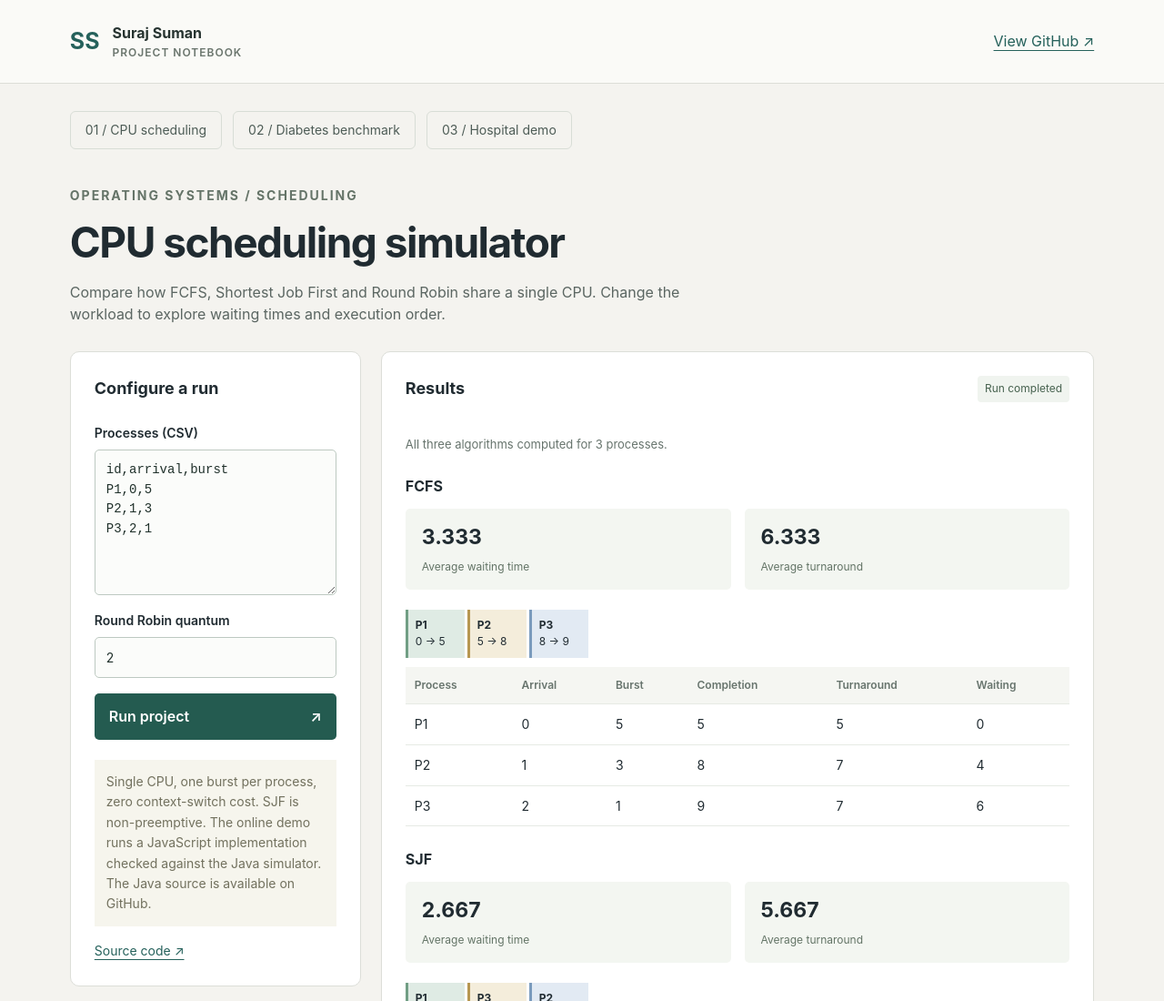
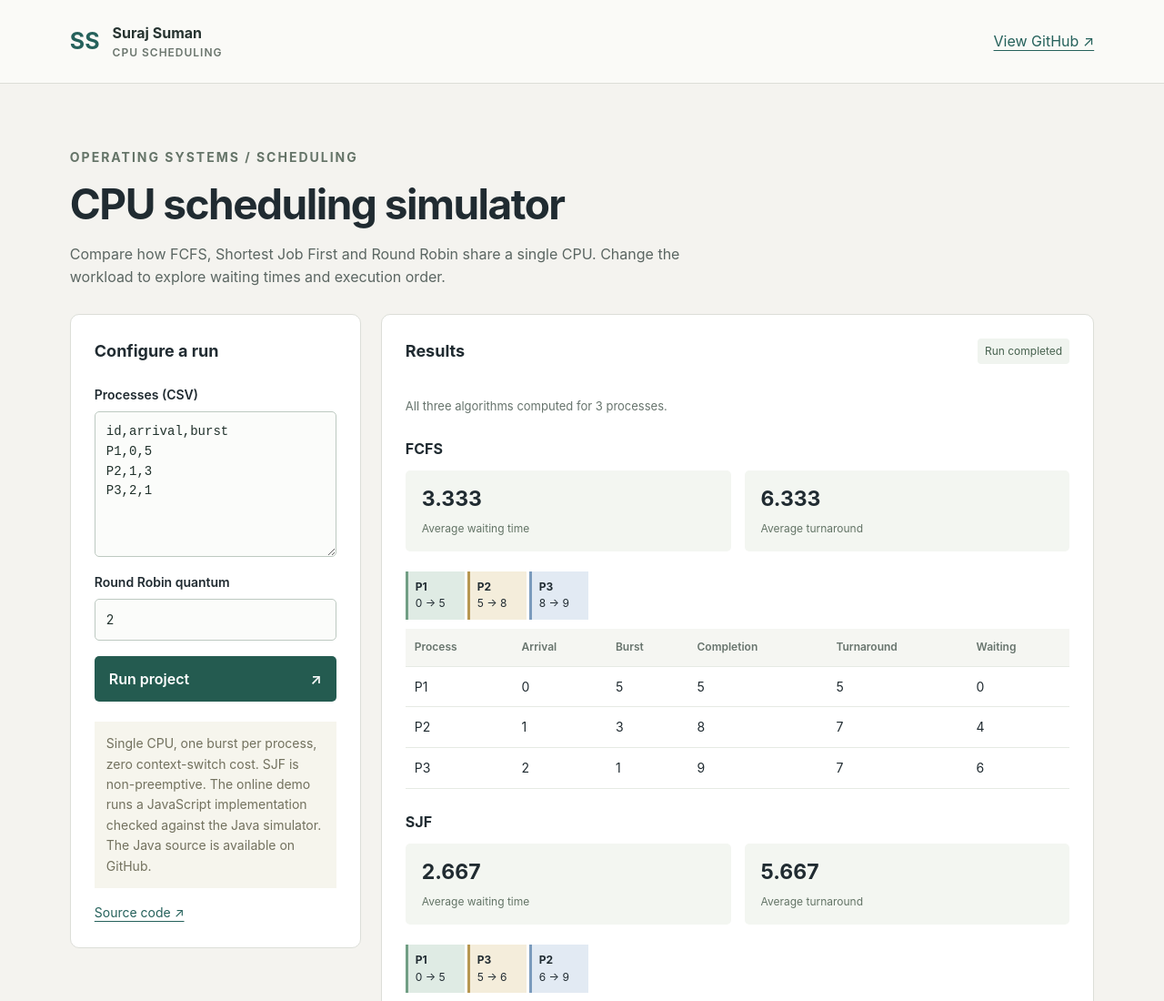
Before and after one commit to surajsuman23/cpu-scheduling-simulator, a plain HTML site: page docs/index.html in a window 1280 px wide. Shown: the top 1100 px of the page at 91% size. Drawn offline with Linux system fonts and the light colour scheme.

Commit message:
Separate CPU simulator interface and deployment

```diff
--- a/docs/app.js
+++ b/docs/app.js
@@ -7,8 +7,6 @@ const stat = (value,label)=>'<div class="stat"><strong>'+esc(value)+'</strong><s
 let app, latest;
 const configs = {
  cpu:{title:'CPU scheduling simulator',intro:'Compare how FCFS, Shortest Job First and Round Robin share a single CPU. Change the workload to explore waiting times and execution order.',repo:'cpu-scheduling-simulator',eyebrow:'OPERATING SYSTEMS / SCHEDULING',notice:'Single CPU, one burst per process, zero context-switch cost. SJF is non-preemptive. The online demo runs a JavaScript implementation checked against the Java simulator. The Java source is available on GitHub.',fields:'<label>Processes (CSV)<textarea name="processes" spellcheck="false" required>id,arrival,burst\nP1,0,5\nP2,1,3\nP3,2,1</textarea></label><label>Round Robin quantum<input name="quantum" type="number" min="1" max="1000" step="1" value="2" required></label>'},
- diabetes:{title:'Diabetes classification benchmark',intro:'Re-run a reproducible comparison of K-nearest neighbors and Naive Bayes on the historical Pima dataset. Explore how the train/test split changes the measured results.',repo:'diabetes-prediction-system',eyebrow:'MACHINE LEARNING / PYTHON',notice:'Educational benchmark, not a diagnostic tool. Uses OpenML dataset 37 (768 rows). The first run downloads the Python runtime; loading may take a minute. Preprocessing is fitted within training folds; the 25% holdout is reserved for evaluation.',fields:'<label>Random seed<input name="seed" type="number" min="0" max="999999" step="1" value="42" required></label><label>Cross-validation folds<select name="folds"><option>2</option><option>3</option><option>4</option><option selected>5</option></select></label>'},
- hospital:{title:'Symptom & hospital demonstration',intro:'Explore a classification and distance-ranking workflow: choose example symptoms, generate a demo label, and rank fictional facilities by distance.',repo:'disease-hospital-recommender',eyebrow:'CLASSIFICATION + GEOSPATIAL / PYTHON',notice:'Synthetic demonstration only. All condition labels and hospitals are fictional. The labels are arbitrary and have no clinical meaning. This is not medical advice or a real care recommendation.',fields:'<fieldset><legend>Example symptoms</legend><div class="checks">'+['fever','cough','fatigue','headache','nausea','rash','sneezing','body_ache'].map((s,i)=>'<label><input type="checkbox" name="symptoms" value="'+s+'" '+(i<2?'checked':'')+'> '+s.replace('_',' ')+'</label>').join('')+'</div></fieldset><label>Latitude<input name="latitude" type="number" step="any" min="-90" max="90" value="12.97" required></label><label>Longitude<input name="longitude" type="number" step="any" min="-180" max="180" value="77.59" required></label>'}
 };
 function render(r){
  let out='';
@@ -39,6 +37,6 @@ function pythonRun(app,data){
  worker.onerror=()=>{if(pending){clearTimeout(pending.timer);pending.reject(Error('Python could not load. Please check your connection and try again.'));pending=null;}worker.terminate();worker=null;};}
  return new Promise((resolve,reject)=>{const id=++runId;const timer=setTimeout(()=>{worker.terminate();worker=null;pending=null;reject(Error('This run took too long. Try again on a desktop browser with a stable connection.'));},240000);pending={id,resolve,reject,timer};worker.postMessage({id,app,data});});
 }
-try{const path=location.pathname;app=document.body.dataset.app || (path.endsWith('diabetes.html')?'diabetes':path.endsWith('hospital.html')?'hospital':'cpu');const c=configs[app];document.title=c.title+' · Suraj Suman';for(const k of ['title','intro','notice','eyebrow'])$(k).textContent=c[k];$('fields').innerHTML=c.fields;$('source').href='https://github.com/surajsuman23/'+c.repo;document.querySelector('[data-app="'+app+'"]').setAttribute('aria-current','page');
+try{const path=location.pathname;app=document.body.dataset.app || (path.endsWith('diabetes.html')?'diabetes':path.endsWith('hospital.html')?'hospital':'cpu');const c=configs[app];document.title=c.title+' · Suraj Suman';for(const k of ['title','intro','notice','eyebrow'])$(k).textContent=c[k];$('fields').innerHTML=c.fields;$('source').href='https://github.com/surajsuman23/'+c.repo;document.querySelector('[data-app="'+app+'"]')?.setAttribute('aria-current','page');
 if(app==='cpu')$('form').requestSubmit();else $('results').innerHTML='<p class="empty">Choose your inputs and select Run project. The first run loads Python and the scientific packages in your browser.</p>';
 }catch(e){$('title').textContent='Unable to load the app';$('intro').textContent=e.message;}
--- a/docs/index.html
+++ b/docs/index.html
@@ -1,6 +1,6 @@
 <!doctype html>
 <html lang="en"><head><meta charset="utf-8"><meta name="viewport" content="width=device-width, initial-scale=1"><title>CPU scheduling simulator · Suraj Suman</title><meta name="description" content="Compare FCFS, SJF and Round Robin scheduling with editable process inputs."><link rel="stylesheet" href="./style.css"><script type="module" src="./app.js" defer></script></head>
-<body data-app="cpu"><header><a class="brand" href="https://suraj-suman-projects.m16labs-0951.chatgpt.site/cpu.html">SS<span>Suraj Suman <small>PROJECT NOTEBOOK</small></span></a><a href="https://github.com/surajsuman23" target="_blank" rel="noopener">View GitHub ↗</a></header>
-<main><nav aria-label="Projects"><a data-app="cpu" href="https://suraj-suman-projects.m16labs-0951.chatgpt.site/cpu.html">01 / CPU scheduling</a><a data-app="diabetes" href="https://suraj-suman-projects.m16labs-0951.chatgpt.site/diabetes.html">02 / Diabetes benchmark</a><a data-app="hospital" href="https://suraj-suman-projects.m16labs-0951.chatgpt.site/hospital.html">03 / Hospital demo</a></nav>
+<body data-app="cpu"><header><a class="brand" href="./">SS<span>Suraj Suman <small>CPU SCHEDULING</small></span></a><a href="https://github.com/surajsuman23" target="_blank" rel="noopener">View GitHub ↗</a></header>
+<main>
 <div class="heading"><p class="eyebrow" id="eyebrow">INTERACTIVE PROJECT</p><h1 id="title">Loading project…</h1><p id="intro"></p></div>
 <div class="workspace"><section class="panel controls"><h2>Configure a run</h2><form id="form"><div id="fields"></div><button type="submit" id="run">Run project <span>↗</span></button></form><p id="notice" class="notice"></p><a id="source" target="_blank" rel="noopener">Source code ↗</a></section><section class="panel output"><div class="result-heading"><h2>Results</h2><span id="status" role="status">Ready to run</span></div><div id="results"><p class="empty">Set your inputs and run the project to calculate results.</p></div><details id="raw" hidden><summary>Inspect result JSON</summary><pre id="json"></pre><button type="button" class="secondary" id="download">Download result</button></details></section></div><footer>Interactive portfolio · Calculations run in your browser. No sign-in required.</footer></main></body></html>
```
Also changed, not shown: README.md.
